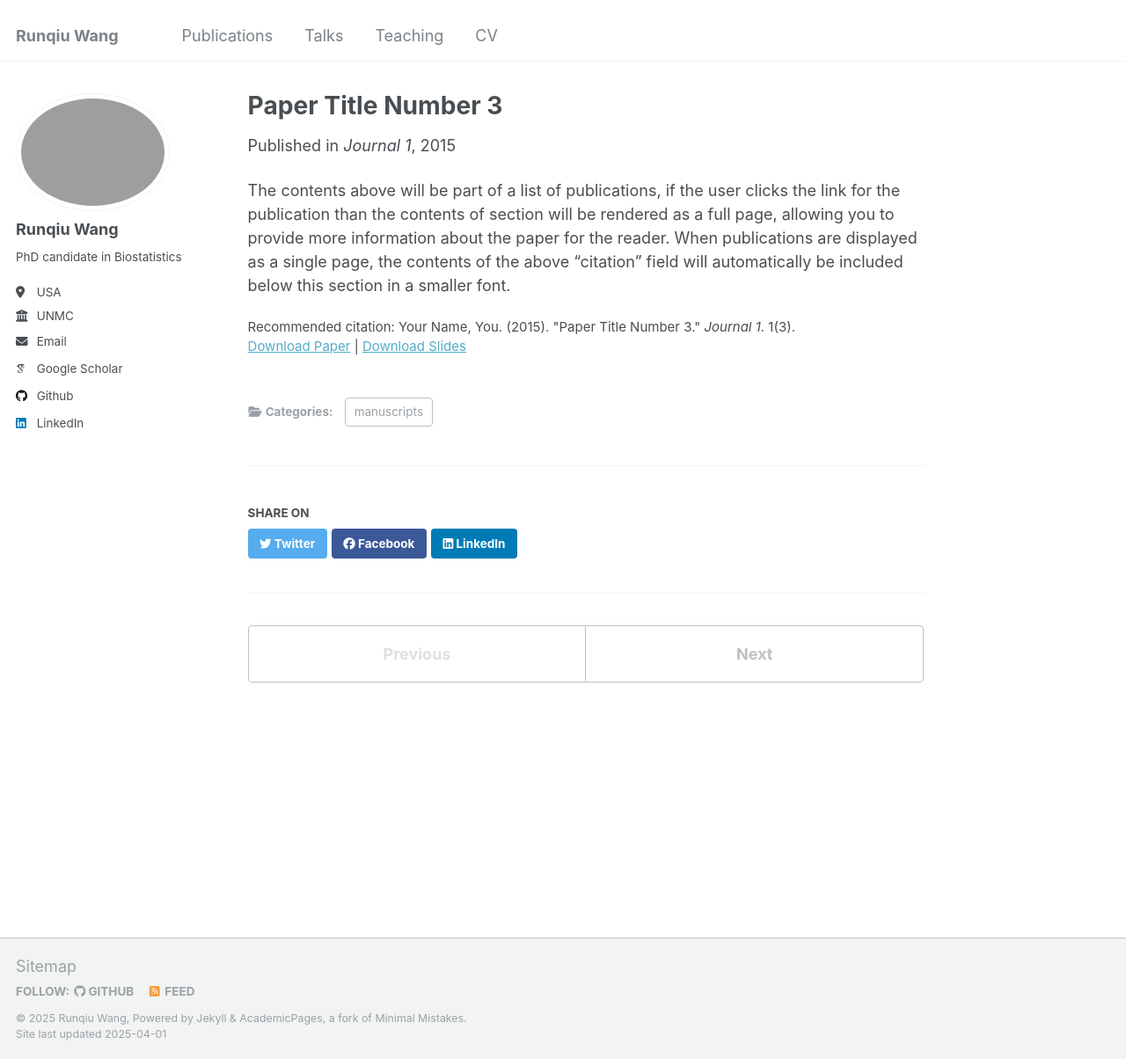
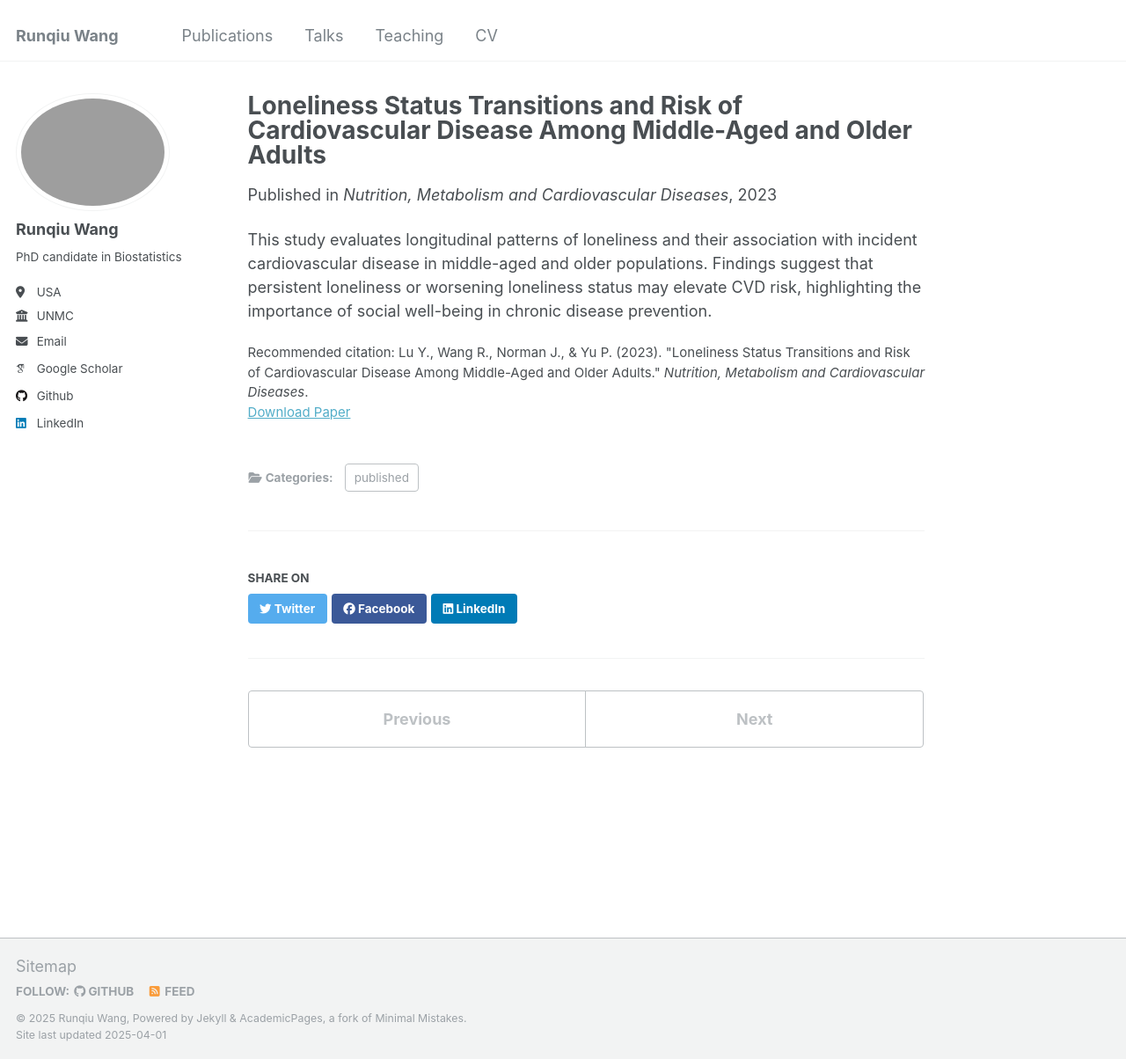
Before and after one commit to RunqiuWang22/runqiuwang22.github.io, a Jekyll site: the page built from _publications/2015-10-01-paper-title-number-3.md, in a window 1280 px wide and 1204 px high. Shown: the whole window at 88% size. Built offline with Jekyll 4.4.1, drawn with Linux system fonts in a browser that asks for light colours; some web fonts are replaced.

Commit message:
Update 2015-10-01-paper-title-number-3.md

```diff
--- a/_publications/2015-10-01-paper-title-number-3.md
+++ b/_publications/2015-10-01-paper-title-number-3.md
@@ -1,14 +1,13 @@
 ---
-title: "Paper Title Number 3"
+title: "Loneliness Status Transitions and Risk of Cardiovascular Disease Among Middle-Aged and Older Adults"
 collection: publications
-category: manuscripts
-permalink: /publication/2015-10-01-paper-title-number-3
-excerpt: 'This paper is about the number 3. The number 4 is left for future work.'
-date: 2015-10-01
-venue: 'Journal 1'
-slidesurl: 'http://academicpages.github.io/files/slides3.pdf'
-paperurl: 'http://academicpages.github.io/files/paper3.pdf'
-citation: 'Your Name, You. (2015). &quot;Paper Title Number 3.&quot; <i>Journal 1</i>. 1(3).'
+category: published
+permalink: /publication/2023-loneliness-cvd
+excerpt: "This study investigates how changes in loneliness status over time affect the risk of cardiovascular disease among middle-aged and older adults."
+date: 2023-10-01
+venue: "Nutrition, Metabolism and Cardiovascular Diseases"
+paperurl: "https://doi.org/10.1016/j.numecd.2023.10.024"
+citation: "Lu Y., Wang R., Norman J., & Yu P. (2023). \"Loneliness Status Transitions and Risk of Cardiovascular Disease Among Middle-Aged and Older Adults.\" <i>Nutrition, Metabolism and Cardiovascular Diseases</i>."
 ---
 
-The contents above will be part of a list of publications, if the user clicks the link for the publication than the contents of section will be rendered as a full page, allowing you to provide more information about the paper for the reader. When publications are displayed as a single page, the contents of the above "citation" field will automatically be included below this section in a smaller font.
+This study evaluates longitudinal patterns of loneliness and their association with incident cardiovascular disease in middle-aged and older populations. Findings suggest that persistent loneliness or worsening loneliness status may elevate CVD risk, highlighting the importance of social well-being in chronic disease prevention.
```
